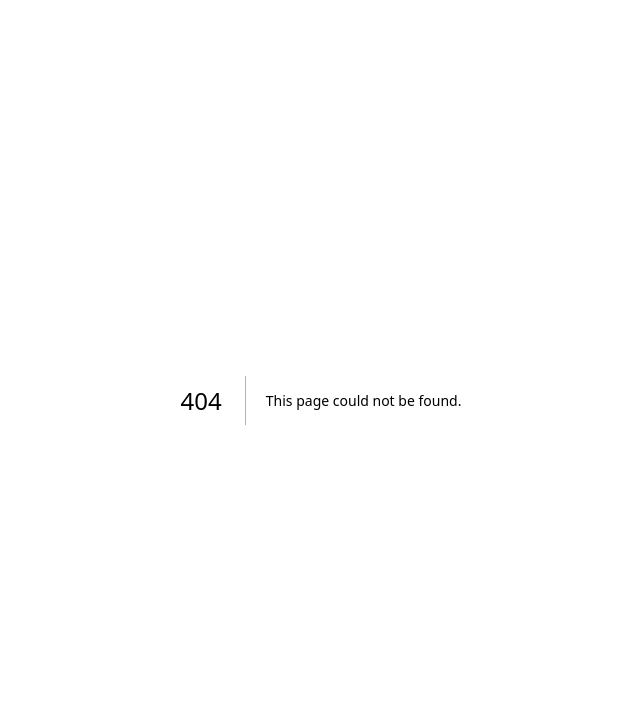
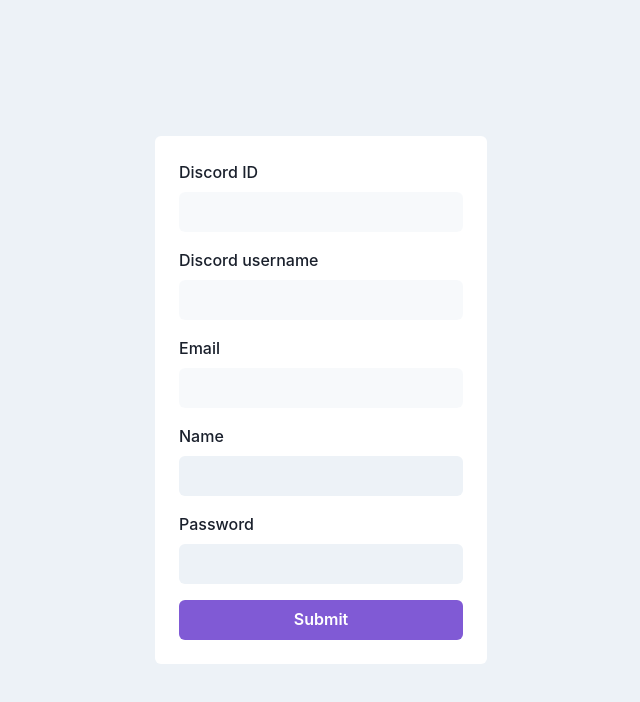
Before and after one commit to urieloalves/studyconnect-app, a Next.js app: page /register in a window 1280 px wide. Before the commit this address had no page. Shown: the top 702 px of the page, without its empty margins (319-959 px from the left). Built offline with nearby package versions, Linux system fonts and the light colour scheme.

Commit message:
add register user functionality

```diff
--- a/package.json
+++ b/package.json
@@ -15,6 +15,7 @@
     "@types/node": "18.16.3",
     "@types/react": "18.2.0",
     "@types/react-dom": "18.2.1",
+    "axios": "^1.4.0",
     "eslint": "8.39.0",
     "eslint-config-next": "13.3.4",
     "formik": "^2.2.9",
--- /dev/null
+++ b/src/api/ApiClient.ts
@@ -0,0 +1,27 @@
+import axios from 'axios';
+
+export const apiClient = axios.create({
+  baseURL: "http://localhost:3333",
+});
+
+export async function discordOAuth(): Promise<{redirectUrl: string}> {
+  const response = await apiClient.get<{redirect_url: string}>("/oauth/discord")
+  return {
+    redirectUrl: response.data.redirect_url
+  }
+}
+
+export type CreateUserInput = {
+  name: string
+  email: string
+  password: string
+  discord_id: string
+  discord_username: string
+}
+
+export async function createUser(input: CreateUserInput): Promise<{token: string}> {
+  const response = await apiClient.post<{access_token: string}>("/users", input)
+  return {
+    token: response.data.access_token
+  }
+}
--- /dev/null
+++ b/src/hooks/useAuth.tsx
@@ -0,0 +1,78 @@
+import {
+  createContext,
+  useState,
+  useContext,
+  ReactNode,
+  useEffect,
+} from "react";
+
+import { CreateUserInput, apiClient, createUser } from "../api/ApiClient";
+import { useRouter } from "next/router";
+import { useLocalStorage } from "./useLocalStorage";
+
+interface AuthState {
+  token: string | null;
+}
+
+interface AuthContextData {
+  token: string | null;
+  registerUser(data: CreateUserInput): void;
+}
+
+interface AuthProviderProps {
+  children?: ReactNode;
+}
+
+const AuthContext = createContext<AuthContextData>({} as AuthContextData);
+
+const STORAGE_KEY_TOKEN = "@studyconnect:token";
+
+const AuthProvider = ({ children }: AuthProviderProps) => {
+  const [token, setToken] = useLocalStorage<string | null>(
+    STORAGE_KEY_TOKEN,
+    null
+  );
+
+  const [data, setData] = useState<AuthState>(() => {
+    if (token) {
+      addTokenToHeader(token);
+    }
+
+    return { token } as AuthState;
+  });
+  const router = useRouter();
+
+  async function registerUser(data: CreateUserInput) {
+    const { token } = await createUser(data);
+    setToken(token);
+    addTokenToHeader(token);
+    router.push("/");
+  }
+
+  function addTokenToHeader(token: string) {
+    apiClient.defaults.headers.common.Authorization = `Bearer ${token}`;
+  }
+
+  return (
+    <AuthContext.Provider
+      value={{
+        token: data.token,
+        registerUser: registerUser,
+      }}
+    >
+      {children}
+    </AuthContext.Provider>
+  );
+};
+
+const useAuth = (): AuthContextData => {
+  const context = useContext(AuthContext);
+
+  if (!context) {
+    throw new Error("useAuth must be used within an AuthProvider");
+  }
+
+  return context;
+};
+
+export { AuthProvider, useAuth };
--- /dev/null
+++ b/src/hooks/useLocalStorage.ts
@@ -0,0 +1,15 @@
+import { useEffect, useState } from "react";
+
+export function useLocalStorage<T>(key: string, fallbackValue: T) {
+  const [value, setValue] = useState(fallbackValue);
+  useEffect(() => {
+    const stored = localStorage.getItem(key);
+    setValue(stored ? JSON.parse(stored) : fallbackValue);
+  }, [fallbackValue, key]);
+
+  useEffect(() => {
+    localStorage.setItem(key, JSON.stringify(value));
+  }, [key, value]);
+
+  return [value, setValue] as const;
+}
--- a/src/pages/_app.tsx
+++ b/src/pages/_app.tsx
@@ -1,6 +1,14 @@
-import '@/styles/globals.css'
-import type { AppProps } from 'next/app'
+import { AuthProvider } from "@/hooks/useAuth";
+import "@/styles/globals.css";
+import { ChakraProvider } from "@chakra-ui/react";
+import type { AppProps } from "next/app";
 
 export default function App({ Component, pageProps }: AppProps) {
-  return <Component {...pageProps} />
+  return (
+    <ChakraProvider>
+      <AuthProvider>
+        <Component {...pageProps} />
+      </AuthProvider>
+    </ChakraProvider>
+  );
 }
--- /dev/null
+++ b/src/pages/register/index.tsx
@@ -0,0 +1,106 @@
+import { useAuth } from "@/hooks/useAuth";
+import {
+  Box,
+  Button,
+  Flex,
+  FormControl,
+  FormLabel,
+  Input,
+  VStack,
+} from "@chakra-ui/react";
+import { useFormik } from "formik";
+import { useRouter } from "next/router";
+
+export default function Register() {
+  const router = useRouter();
+  const { registerUser } = useAuth();
+
+  const formik = useFormik({
+    initialValues: {
+      name: "",
+      password: "",
+    },
+    onSubmit: async (values) => {
+      await registerUser({
+        name: values.name as string,
+        email: router.query["email"] as string,
+        password: values.password as string,
+        discord_id: router.query["discord_id"] as string,
+        discord_username: router.query["discord_username"] as string,
+      });
+    },
+  });
+
+  return (
+    <Flex bg="gray.100" align="center" justify="center" h="100vh">
+      <Box bg="white" p={6} rounded="md">
+        <form onSubmit={formik.handleSubmit}>
+          <VStack spacing={4} align="flex-start">
+            <FormControl>
+              <FormLabel htmlFor="email">Discord ID</FormLabel>
+              <Input
+                id="discordId"
+                name="discordId"
+                type="text"
+                variant="filled"
+                value={router.query["discord_id"]}
+                disabled
+              />
+            </FormControl>
+
+            <FormControl>
+              <FormLabel htmlFor="email">Discord username</FormLabel>
+              <Input
+                id="discordUsername"
+                name="discordUsername"
+                type="text"
+                variant="filled"
+                value={router.query["discord_username"]}
+                disabled
+              />
+            </FormControl>
+
+            <FormControl>
+              <FormLabel htmlFor="email">Email</FormLabel>
+              <Input
+                id="email"
+                name="email"
+                type="email"
+                variant="filled"
+                value={router.query["email"]}
+                disabled
+              />
+            </FormControl>
+            <FormControl>
+              <FormLabel htmlFor="name">Name</FormLabel>
+              <Input
+                id="name"
+                name="name"
+                type="text"
+                variant="filled"
+                onChange={formik.handleChange}
+                value={formik.values.name}
+              />
+            </FormControl>
+
+            <FormControl>
+              <FormLabel htmlFor="password">Password</FormLabel>
+              <Input
+                id="password"
+                name="password"
+                type="password"
+                variant="filled"
+                onChange={formik.handleChange}
+                value={formik.values.password}
+              />
+            </FormControl>
+
+            <Button type="submit" colorScheme="purple" width="full">
+              Submit
+            </Button>
+          </VStack>
+        </form>
+      </Box>
+    </Flex>
+  );
+}
```
Also changed, not shown: src/components/DiscordLogin/index.tsx (added, +25 -0 lines), src/pages/auth/index.tsx (added, +12 -0 lines), src/pages/login/index.tsx (deleted, +0 -7 lines), 1 other file (tests, documents, lock files or other folders).
